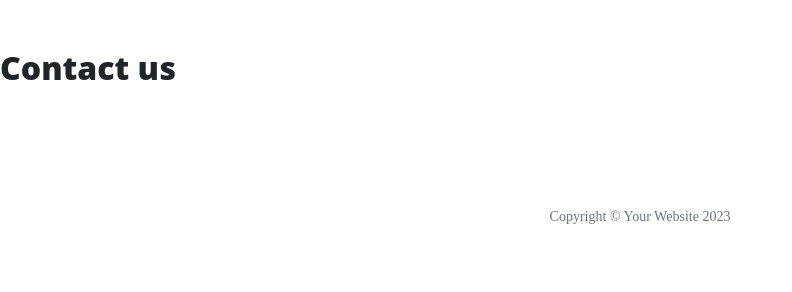
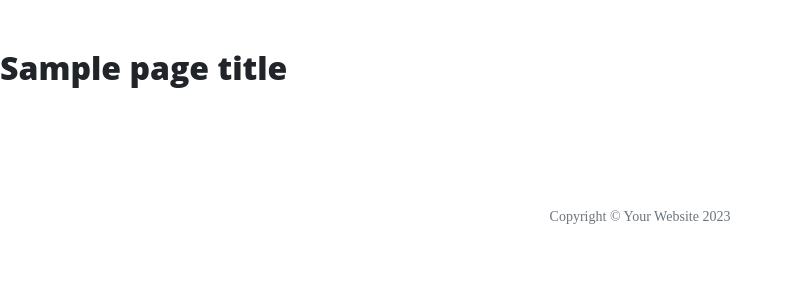
Before and after one commit to saamauro92/flask-app, a Flask app: template templates/contact.html in a window 1280 px wide. Shown: the part 629-921 px from the top of the page, without its empty margins (0-792 px from the left). Run offline with Flask 3, Linux system fonts and the light colour scheme; the template is opened without the code that fills it: most values are stand-ins (such as "Sample title", 1, 10 or a date in 2020); some libraries are stand-ins or nearby versions.

Commit message:
add page title from serverside

```diff
--- a/run.py
+++ b/run.py
@@ -12,16 +12,16 @@ def index():
 
 @app.route("/about")
 def about():
-    return render_template("about.html")
+    return render_template("about.html", page_title="About")
 
 
 @app.route("/contact")
 def contact():
-    return render_template("contact.html")
+    return render_template("contact.html", page_title="Contact")
 
 @app.route("/careers")
 def careers():
-    return render_template("careers.html")
+    return render_template("careers.html", page_title="Careers")
 
 if __name__ == "__main__":
     app.run(
--- a/templates/about.html
+++ b/templates/about.html
@@ -1,7 +1,7 @@
 {% extends "base.html" %}
 
 {% block content %}
-<h2>About Page</h2>
+<h2> {{ page_title}} </h2>
 
 <p>
     The formation of the group grew out of a meeting Gandalf had with Thorin in Bree which kindled Thorin's interest in
--- a/templates/careers.html
+++ b/templates/careers.html
@@ -1,6 +1,6 @@
 {% extends "base.html" %}
 
 {% block content %}
-<h2>Careers Page</h2>
+<h2> {{ page_title}} </h2>
 
 {% endblock %}
--- a/templates/contact.html
+++ b/templates/contact.html
@@ -1,6 +1,6 @@
 {% extends "base.html" %}
 
 {% block content %}
-<h2>Contact us</h2>
+<h2> {{ page_title}} </h2>
 
 {% endblock %}
```
